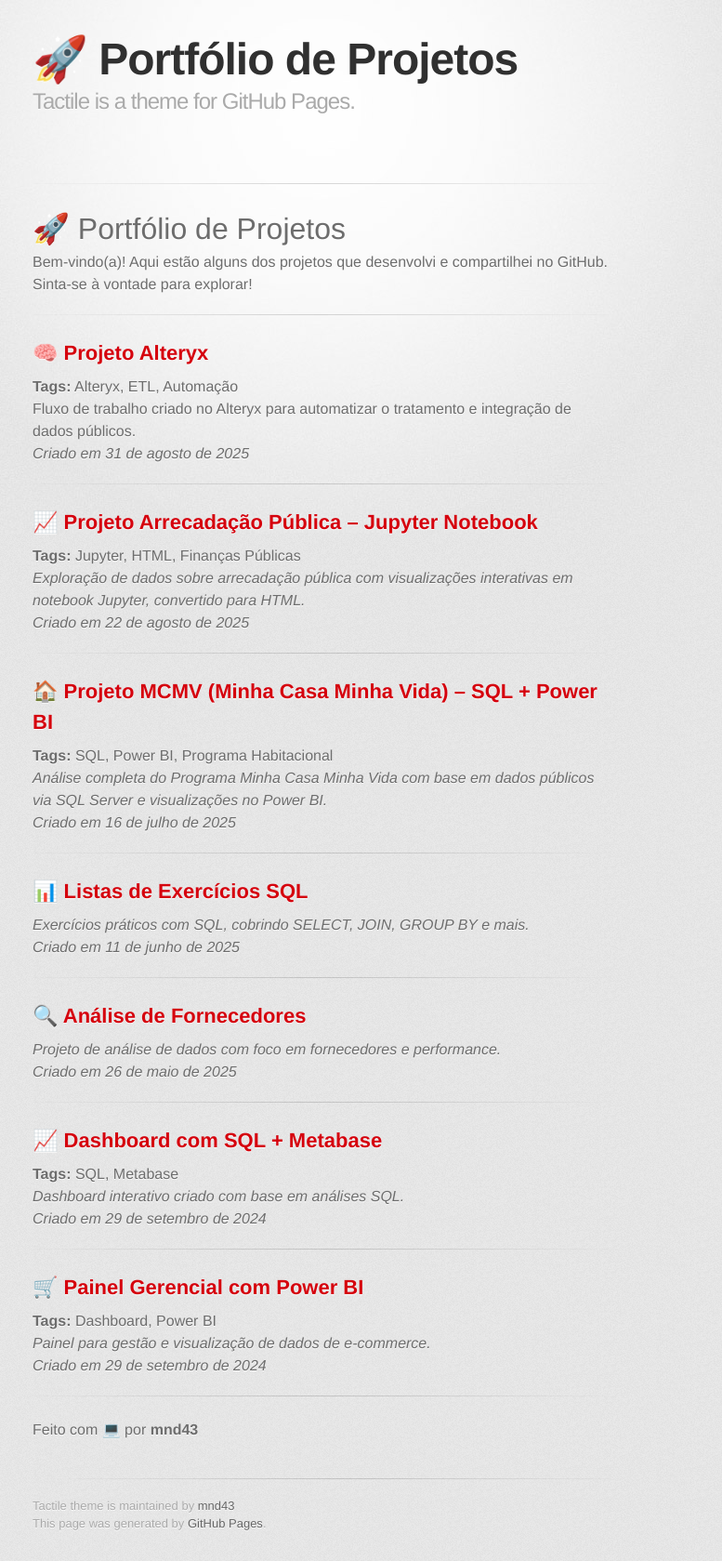
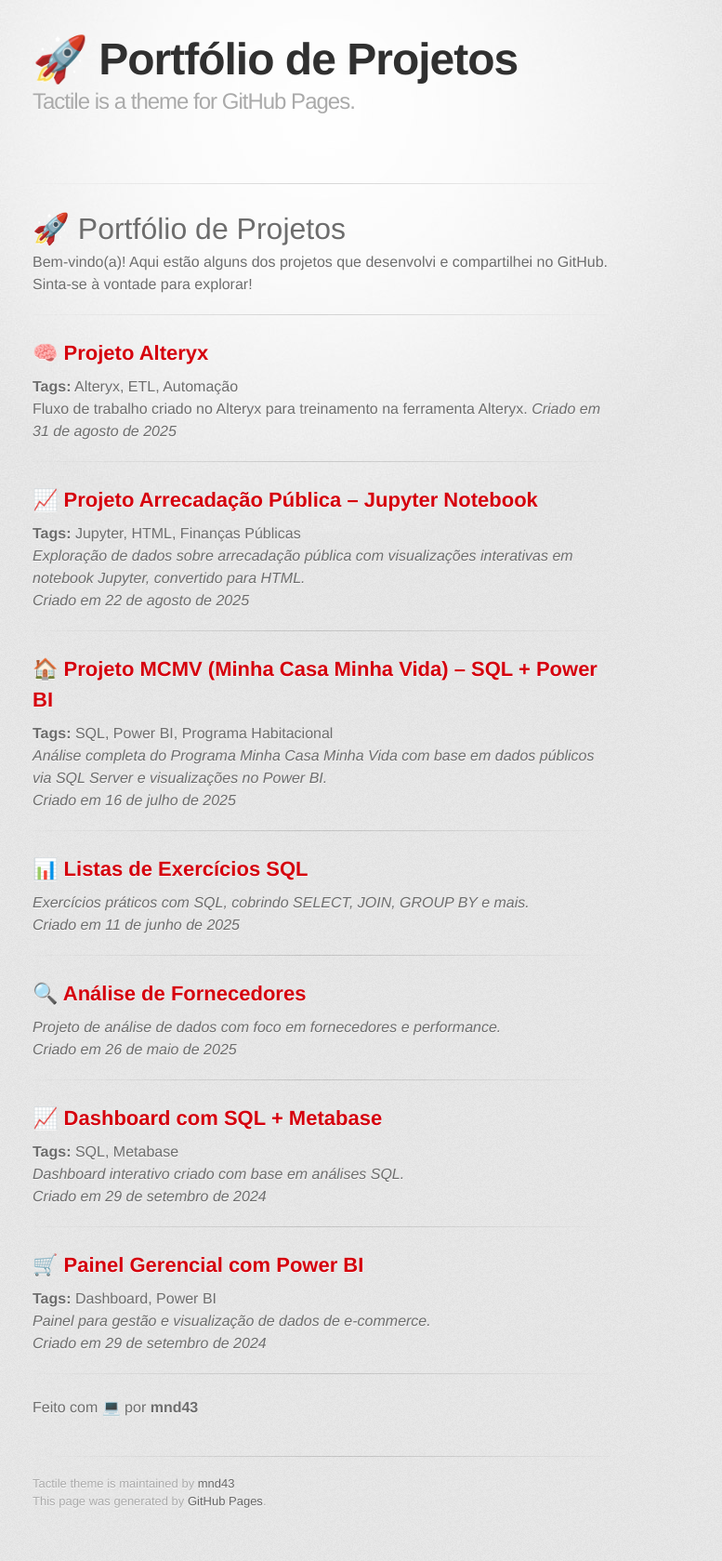
Before and after one commit to mnd43/Portifolio-Mnd43, a Jekyll site: the page built from index.md, in a window 1280 px wide. Shown: the whole page at 93% size, without its empty margins (295-1072 px from the left). Built offline with Jekyll 4.4.1, drawn with Linux system fonts in a browser that asks for light colours; some web fonts are replaced; our own code applies the rules of GitHub Pages for plain Markdown files; after the commit the page ends 1655 px from its top, so only the background shows below that.

Commit message:
Update index.md

```diff
--- a/index.md
+++ b/index.md
@@ -4,7 +4,7 @@ Bem-vindo(a)! Aqui estão alguns dos projetos que desenvolvi e compartilhei no G
 ---
 ## 🧠 [Projeto Alteryx](Alteryx/index.html)
 **Tags:** Alteryx, ETL, Automação
-Fluxo de trabalho criado no Alteryx para automatizar o tratamento e integração de dados públicos.
+Fluxo de trabalho criado no Alteryx para treinamento na ferramenta Alteryx.
 *Criado em 31 de agosto de 2025*
 
 ---
```
